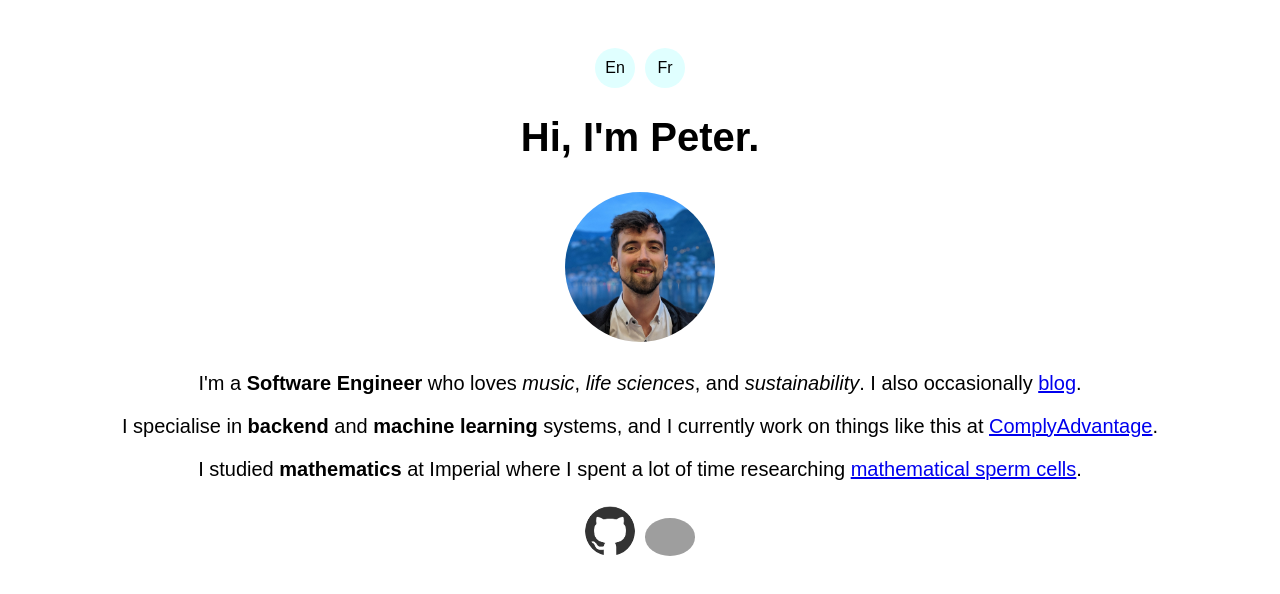
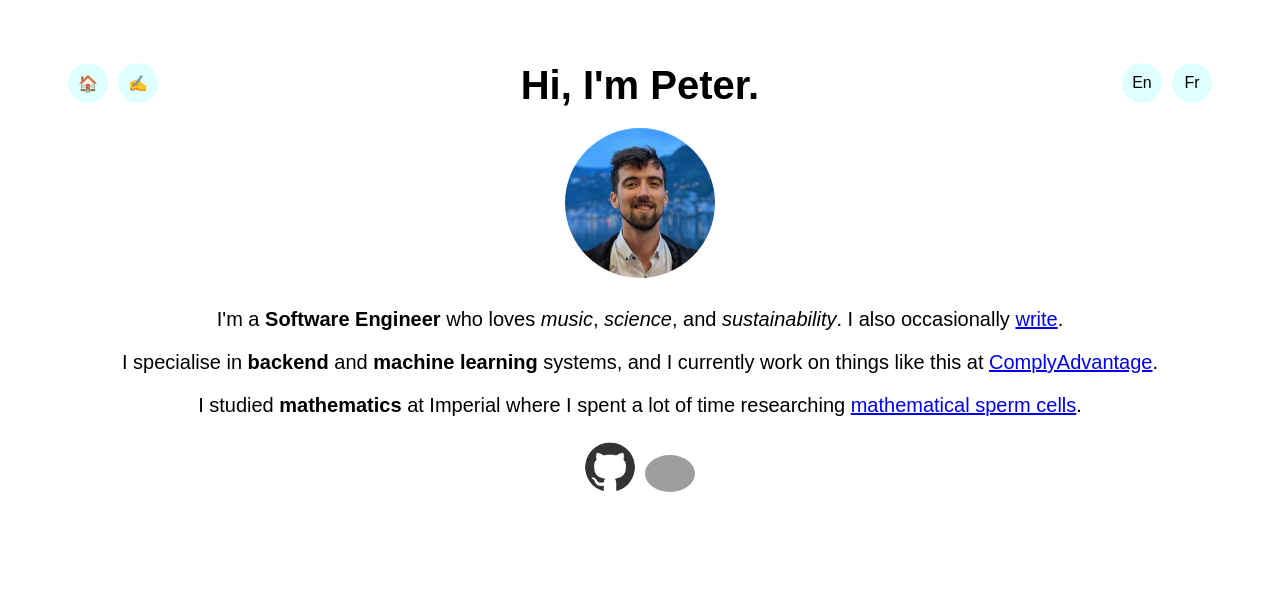
Before and after one commit to petermnhull/petermnhull.github.io, a React (Create React App) app: page / in a window 1280 px wide. Shown: the top 594 px of the page. Built offline with nearby package versions, Linux system fonts and the light colour scheme; grey boxes are pictures that could not be loaded.

Commit message:
Re-works application to use a header and adds a test blog in Markdown

```diff
--- /dev/null
+++ b/src/components/App.tsx
@@ -0,0 +1,23 @@
+import React from "react";
+import { HashRouter, Routes, Route } from "react-router-dom";
+import Home from "./Home";
+import Blog from "./Blog";
+import Blogs from "./Blogs";
+import NotFound from "./NotFound";
+
+const App = () => {
+  return (
+  <React.StrictMode>
+      <HashRouter>
+          <Routes>
+              <Route path="/" element={<Home />}/>
+              <Route path="blog" element={<Blogs />}/>
+              <Route path="blog/test_blog" element={<Blog fileName="blog.md"/>}/>
+              <Route path="*" element={<NotFound />}/>
+          </Routes>
+      </HashRouter>
+  </React.StrictMode>
+  )
+}
+
+export default App;
--- a/src/components/Blog.tsx
+++ b/src/components/Blog.tsx
@@ -1,17 +1,31 @@
-import { Link } from "react-router-dom";
+import Markdown from "markdown-to-jsx";
+import React from "react";
+import Header from "./Header";
 
-const Blog = () => {
+interface blogProps{
+    fileName: string
+}
+
+const Blog = (p: blogProps) => {
+  const [post, setPost] = React.useState("");
+  React.useEffect(() => {
+    import(`./blogs/${p.fileName}`)
+      .then(res => {
+        fetch(res.default)
+          .then(res => res.text())
+          .then(res => setPost(res))
+          .catch(err => console.log(err));
+      })
+      .catch(err => console.log(err));
+  });
   return (
     <div>
-        <h1>
-            Blogs
-        </h1>
-        <p>
-            Hello, some blogs will live here soon.
-        </p>
-        <h4>
-            <Link to="/">Go back.</Link>
-        </h4>
+      <Header page="blog"/>
+      <div id="post">
+        <Markdown>
+          {post}
+        </Markdown>
+      </div>
     </div>
   );
 }
--- /dev/null
+++ b/src/components/Blogs.tsx
@@ -0,0 +1,15 @@
+import { Link, Outlet } from "react-router-dom";
+import React from "react";
+import Blog from "./Blog";
+import Header from "./Header";
+
+const Blogs = () => {
+  return (
+    <div>
+    <Header page="blog"/>
+    <Link to="test_blog">Test Blog (Actual Blog Coming Soon...)</Link>
+    </div>
+  );
+}
+
+export default Blogs;
--- /dev/null
+++ b/src/components/Header.tsx
@@ -0,0 +1,61 @@
+import { Link, Outlet } from "react-router-dom";
+import React from "react";
+
+enum Language {
+  EN,
+  FR,
+}
+
+const titlesEN: Record<string, string> = {
+  "home": "Hi, I'm Peter.",
+  "blog": "Blogs",
+}
+
+const titlesFR: Record<string, string> = {
+  "home": "Salut, je m'appelle Peter.",
+  "blog": "Le Blogs",
+}
+
+interface headerProps{
+	page: string
+}
+
+const getTitle = (language: Language, key: string) : string => {
+  switch (language) {
+    case Language.EN:
+      return titlesEN[key];
+    case Language.FR:
+      return titlesFR[key];
+    default:
+      return titlesEN[key];
+  }
+}
+
+const Header = (p: headerProps) => {
+  const [language, setLanguage] = React.useState(Language.EN)
+  return (
+      <div id="header">
+        <div className="alignleft">
+          <Link to="/">
+            <button>
+              🏠
+            </button>
+          </Link>
+          <Link to="/blog">
+            <button>
+              ✍️
+            </button>
+          </Link>
+        </div>
+        <div className="aligncenter">
+          <b>{getTitle(language, p.page)}</b>
+        </div>
+        <div className="alignright">
+          <button onClick={() => setLanguage(Language.EN)}>En</button>
+          <button onClick={() => setLanguage(Language.FR)}>Fr</button>
+        </div>
+      </div>
+  );
+}
+
+export default Header;
--- a/src/components/Home.tsx
+++ b/src/components/Home.tsx
@@ -3,6 +3,7 @@ import profilePhoto from "./assets/profile.jpg"
 import githubPhoto from "./assets/github.png"
 import linkedinPhoto from "./assets/linkedin.png"
 import { Link } from "react-router-dom";
+import Header from "./Header";
 
 
 enum Language {
@@ -18,34 +19,16 @@ const textFR: Record<string, string> = {
   "title": "Salut, je m'appelle Peter.",
 }
 
-const getText = (language: Language, key: string) : string => {
-  switch (language) {
-    case Language.EN:
-      return textEN[key];
-    case Language.FR:
-      return textFR[key];
-    default:
-      return textEN[key];
-  }
-}
 
 const Home = () => {
 
-  const [language, setLanguage] = React.useState(Language.EN)
-
   return (
     <div>
-      <div id="header">
-        <button onClick={() => setLanguage(Language.EN)}>En</button>
-        <button onClick={() => setLanguage(Language.FR)}>Fr</button>
-      </div>
-      <h1>
-        {getText(language, "title")}
-      </h1>
+      <Header page="home"/>
       <img src={profilePhoto} width="150" alt="headshot"></img>
       <div>
         <p>
-          I'm a <b>Software Engineer</b> who loves <i>music</i>, <i>life sciences</i>, and <i>sustainability</i>. I also occasionally <Link to="/blog">blog</Link>.
+          I'm a <b>Software Engineer</b> who loves <i>music</i>, <i>science</i>, and <i>sustainability</i>. I also occasionally <Link to="/blog">write</Link>.
         </p>
         <p>
           I specialise in <b>backend</b> and <b>machine learning</b> systems, and I currently work on things like this at <a href="https://complyadvantage.com/">ComplyAdvantage</a>.
--- /dev/null
+++ b/src/components/blogs/blog.md
@@ -0,0 +1,7 @@
+# Test Blog
+
+Content.
+
+## Sub-Heading
+
+Just test blog things.
--- a/src/index.tsx
+++ b/src/index.tsx
@@ -1,23 +1,11 @@
-import React from 'react';
 import ReactDOM from 'react-dom';
-import Home from './components/Home';
-import Blog from './components/Blog';
-import NotFound from './components/NotFound';
+import App from './components/App';
 import reportWebVitals from './reportWebVitals';
 import "./styling.css"
-import { HashRouter, Routes, Route } from "react-router-dom";
-import { NOTFOUND } from 'dns';
+
 
 ReactDOM.render(
-  <React.StrictMode>
-      <HashRouter>
-          <Routes>
-              <Route path="/" element={<Home />}/>
-              <Route path="blog" element={<Blog />}/>
-              <Route path="*" element={<NotFound />}/>
-          </Routes>
-      </HashRouter>
-  </React.StrictMode>,
+  <App/>,
   document.getElementById('root')
 );
 
--- a/src/styling.css
+++ b/src/styling.css
@@ -50,10 +50,31 @@ button:hover {
     color: white;
 }
 
-.left {
+
+#header {
+    display:flex;
+    margin: 10px;
+    padding: 5px;
+    vertical-align: middle;
+}
+
+.alignleft {
+    width: 15%;
+    text-align: left;
     float: left;
 }
 
-.right {
-    float: right;
+.aligncenter {
+    width: 70%;
+    text-align: center;
+    font-family: 'Arial';
+    font-size: 40px;
 }
+.alignright {
+    width: 15%;
+    text-align: right;
+}
+
+#post {
+    text-align: left;
+}
```
